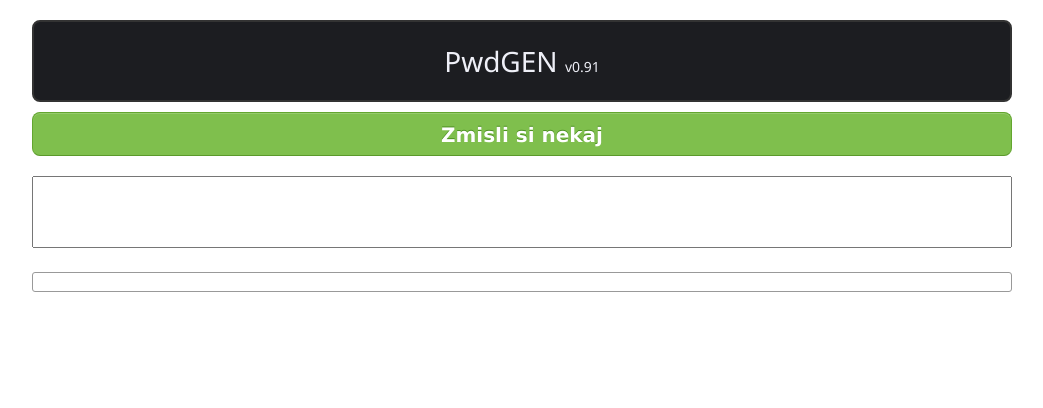
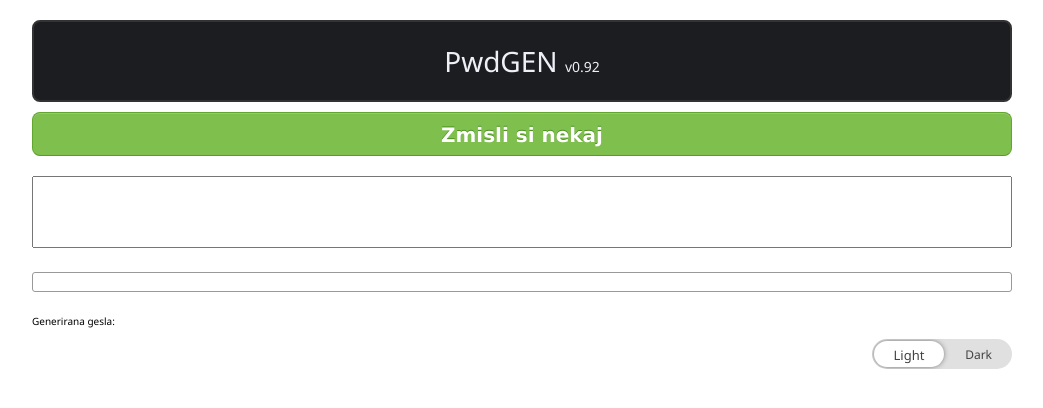
Before and after one commit to TineHorvat/PwdGEN-NG, a plain HTML site: page index.html in a window 1280 px wide. Shown: the whole page, without its empty margins (118-1161 px from the left). Drawn offline with nearby package versions, Linux system fonts and the light colour scheme.

Commit message:
Add dark mode toggle button
Enable switching to dark mode, save value to LocalStorage

```diff
--- a/index.html
+++ b/index.html
@@ -1,17 +1,18 @@
 <!doctype html>
 <html>
 <head>
-    <title>PwdGEN v0.91</title>
+	<title>PwdGEN v0.92</title>
 	<link rel="shortcut icon" type="image/x-icon" href="pwd.ico" />
 	<script type="text/javascript" src="//code.jquery.com/jquery-3.6.1.min.js"></script>
 	<script type="text/javascript" src="jquery.complexify.min.js"></script>
 	<script type="text/javascript" src="local.js?v=0.9"></script>
 	<link rel="stylesheet" href="style.css?v=0.9" />
 </head>
+
 <body>
-    <div class="wrapper">
+	<div class="wrapper">
 		<div class="pwdgenTitle">
-			PwdGEN <span>v0.91</span>
+			PwdGEN <span>v0.92</span>
 		</div>
 		<div class="pwdgenButtonHolder">
 			<button class="genButton">Zmisli si nekaj</button>
@@ -26,7 +27,16 @@
 			<span class="pwdMeterNum"></span>
 		</div>
 		<div class="pwdgenPassList">
+			<small>Generirana gesla:</small>
 			<ul class="generatedPasswords"></ul>
+		</div>
+		<div class="toggle-dark-mode-holder" style="display: none;">
+			<div class="btn-container">
+				<label class="switch btn-color-mode-switch">
+					<input type="checkbox" name="color_mode" id="color_mode" value="1">
+					<label for="color_mode" data-on="Dark" data-off="Light" class="btn-color-mode-switch-inner"></label>
+				</label>
+			</div>
 		</div>
 	</div>
 </body>
--- a/local.js
+++ b/local.js
@@ -33,8 +33,29 @@ $(document).ready(function () {
 		var ts = TimeStamp();
 		$(".generatedPasswords").append("<li>" + ts + "&gt;<span>" + genPass + " [" + proc + "%]</span></li>");
 	});
+
+	//dark mode option
+	var currentTheme = localStorage.getItem("theme");
+	if (currentTheme == "dark-theme") {
+		$('body').addClass('dark-theme');
+		$("#color_mode").prop("checked", "checked");
+	}
+	$("div.toggle-dark-mode-holder").fadeIn();
+	$("#color_mode").on("change", function () {
+       toggleDarkMode(this);
+    });
 });
 //functions
+function toggleDarkMode(ele) {
+    if($(ele).prop("checked") == true){
+        $('body').addClass('dark-theme');
+		localStorage.setItem("theme", "dark-theme");
+    }
+    else if($(ele).prop("checked") == false){
+        $('body').removeClass('dark-theme');
+		localStorage.removeItem("theme");
+    }
+}
 function buildArray() {
 	$.ajax({
 		url: 'words.xml',
--- a/style.css
+++ b/style.css
@@ -49,3 +49,112 @@ button.genButton:active {
 .pwdgenResultMeter span.pwdMeterNum {display: block; font-size: 12px; text-align: right; width: 100%;}
 .generatedPasswords {list-style-type: none;}
 .generatedPasswords span {font-weight: bold; padding-left: 4px;}
+
+body.dark-theme {
+    color: #eee;
+    background-color: #181818;
+  }
+
+div.toggle-dark-mode-holder{
+    float: left; width: 100%; margin-top: 10px;
+}
+div.btn-container{
+    display: table-cell;
+    vertical-align: middle;
+    text-align: center;
+    float: right;
+}
+
+div.btn-container i{
+    display: inline-block;
+    position: relative;
+    top: -9px;
+}
+
+label {
+    font-size: 13px;
+    color: #424242;
+    font-weight: 500;
+}
+
+.btn-color-mode-switch{
+    display: inline-block;
+    margin: 0px;
+    position: relative;
+}
+
+.btn-color-mode-switch > label.btn-color-mode-switch-inner{
+    margin: 0px;
+    width: 140px;
+    height: 30px;
+    background: #E0E0E0;
+    border-radius: 26px;
+    overflow: hidden;
+    position: relative;
+    transition: all 0.3s ease;
+    /*box-shadow: 0px 0px 8px 0px rgba(17, 17, 17, 0.34) inset;*/
+    display: block;
+}
+
+.btn-color-mode-switch > label.btn-color-mode-switch-inner:before{
+    content: attr(data-on);
+    position: absolute;
+    font-size: 12px;
+    font-weight: 500;
+    top: 7px;
+    right: 20px;
+
+}
+
+.btn-color-mode-switch > label.btn-color-mode-switch-inner:after{
+    content: attr(data-off);
+    width: 70px;
+    height: 16px;
+    background: #fff;
+    border-radius: 26px;
+    position: absolute;
+    left: 2px;
+    top: 2px;
+    text-align: center;
+    transition: all 0.3s ease;
+    box-shadow: 0px 0px 6px -2px #111;
+    padding: 5px 0px;
+}
+
+.btn-color-mode-switch > .alert{
+    display: none;
+    background: #FF9800;
+    border: none;
+    color: #fff;
+}
+
+.btn-color-mode-switch input[type="checkbox"]{
+    cursor: pointer;
+    width: 50px;
+    height: 25px;
+    opacity: 0;
+    position: absolute;
+    top: 0;
+    z-index: 1;
+    margin: 0px;
+}
+
+.btn-color-mode-switch input[type="checkbox"]:checked + label.btn-color-mode-switch-inner{
+    background: #151515;
+    color: #fff;
+}
+
+.btn-color-mode-switch input[type="checkbox"]:checked + label.btn-color-mode-switch-inner:after{
+    content: attr(data-on);
+    left: 68px;
+    background: #3c3c3c;
+}
+
+.btn-color-mode-switch input[type="checkbox"]:checked + label.btn-color-mode-switch-inner:before{
+    content: attr(data-off);
+    right: auto;
+    left: 20px;
+}
+.btn-color-mode-switch input[type="checkbox"]:checked ~ .alert{
+    display: block;
+}
```
